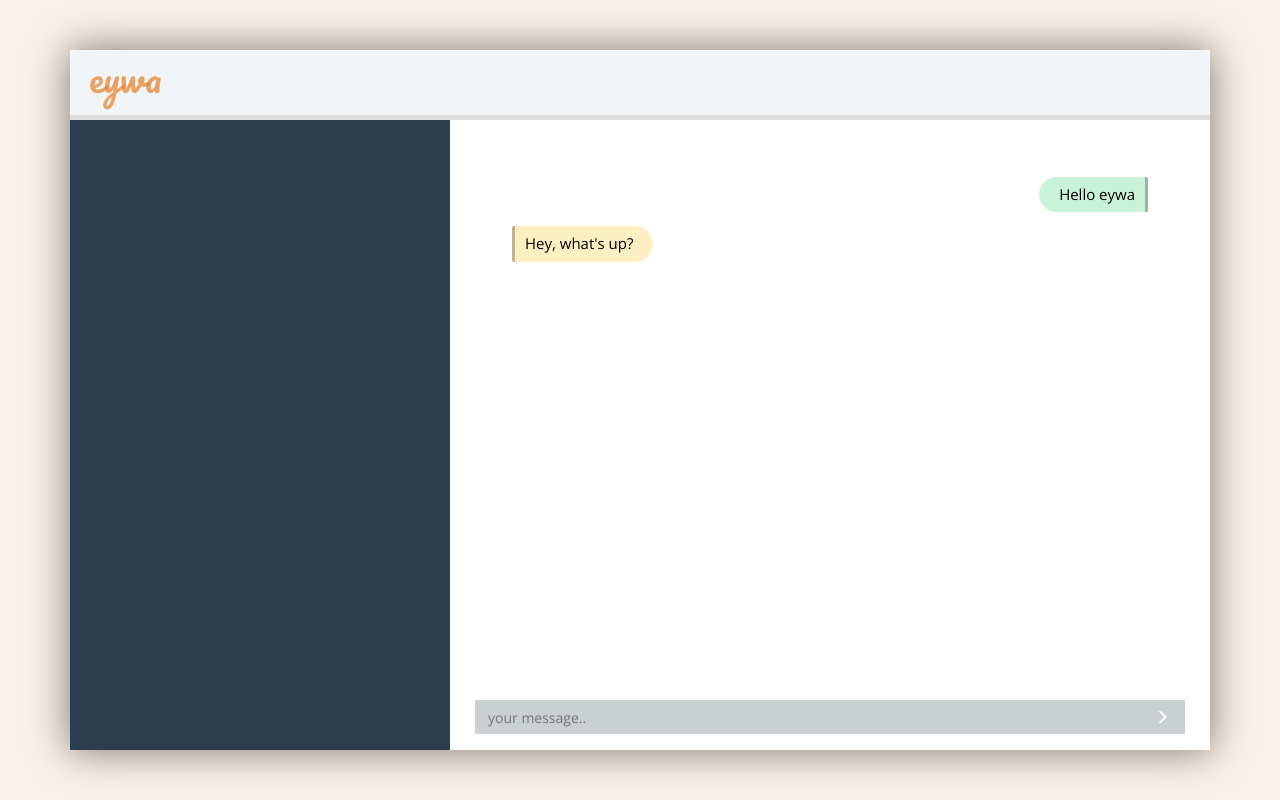
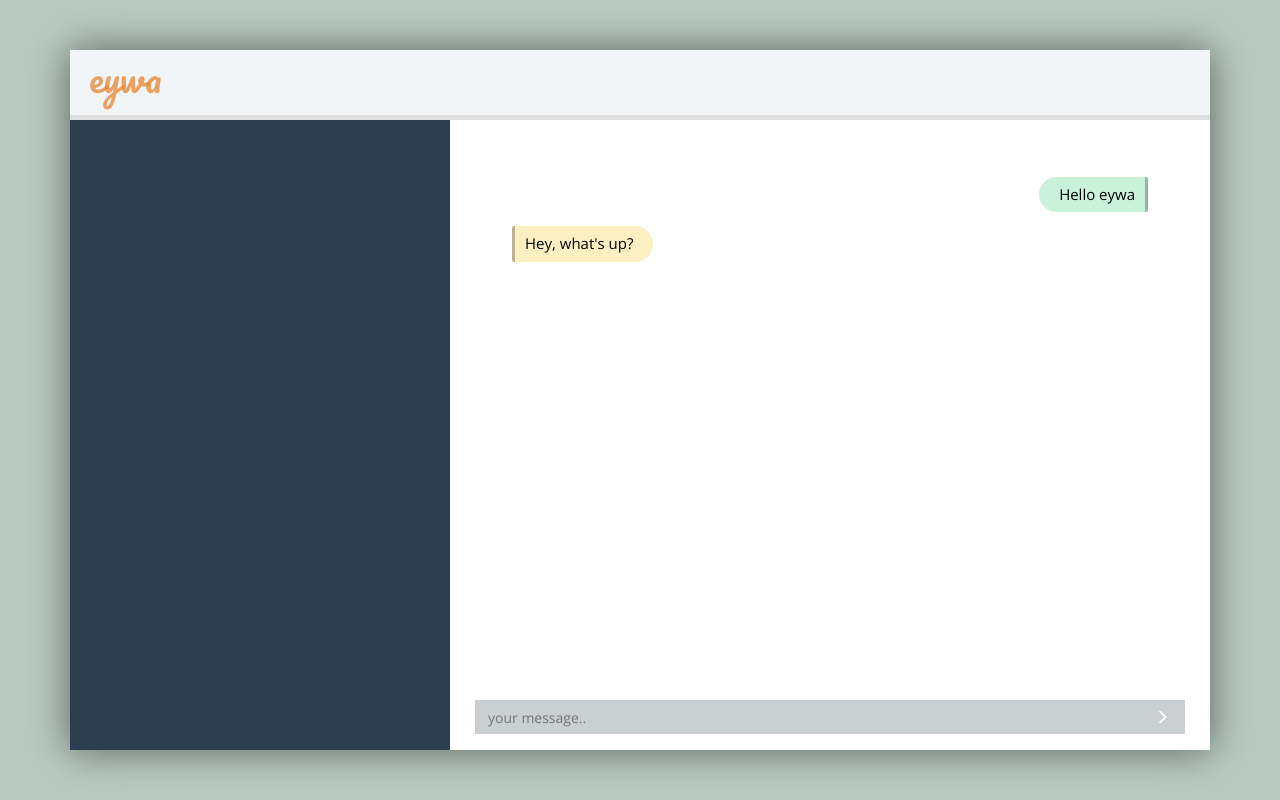
Before and after one commit to meain/eywa-old, a Django app: page / in a window 1280 px wide. Run offline with Django 3.2, Linux system fonts and the light colour scheme; some libraries are stand-ins or nearby versions.

Commit message:
Clean up code

```diff
--- a/ai/static/ai/css/chatstyle.css
+++ b/ai/static/ai/css/chatstyle.css
@@ -1,5 +1,5 @@
 body {
-  background-color: rgba(230,126,34,0.1);
+  background-color: rgba(26,84,48,0.3);
 }
 .fill-page {
   height: 100vh;
--- a/ai/static/ai/js/chatjs.js
+++ b/ai/static/ai/js/chatjs.js
@@ -113,7 +113,7 @@ $(document).ready(function() {
                         $("<div class = 'msg_ai animated slideInLeft'>" + item['content'] + "</div>").insertBefore(".reference");
                     }
                     else if (item['type'] == 'image') {
-                        $("<div class = 'msg_ai animated slideInLeft'><div class='zoomable'><img class='img_ai' src='" + item['content'] + "' alt = 'image'></div></div>").insertBefore(".reference");
+                        $("<div class = 'msg_ai animated slideInLeft'><img class='img_ai' src='" + item['content'] + "' alt = 'image'></div>").insertBefore(".reference");
                         getImageSize($('.img_ai').last(), function(width, height){
                             $("#chat-msg-box").scrollTop($("#chat-msg-box")[0].scrollHeight + height);
                         });
```
Also changed, not shown: 1 other file. Lines whose indentation alone changed are shown as unchanged.
